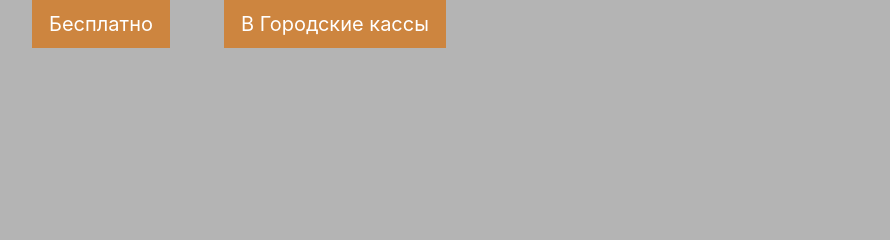
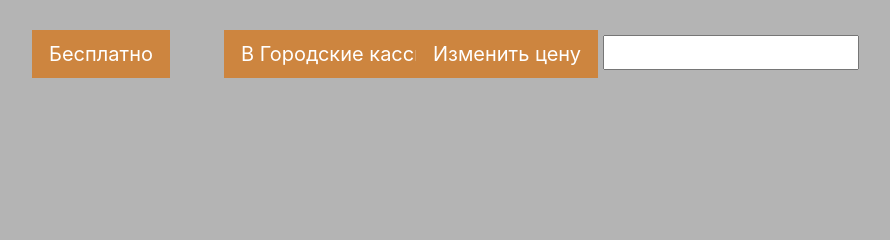
Before and after one commit to kirpastuhov/EuroCirc, a Django app: template desk/templates/desk/box.html in a window 1280 px wide. Shown: the part 368-608 px from the top of the page, without its empty margins (32-922 px from the left). Run offline with Django 3.2, Linux system fonts and the light colour scheme; the template is opened without the code that fills it, so the values that code supplies are empty; some libraries are stand-ins or nearby versions.

Commit message:
Added 'change_price' feature

```diff
--- a/desk/static/desk/box.css
+++ b/desk/static/desk/box.css
@@ -170,6 +170,7 @@ border-color: #6666ff;
 div [class="free"]{
 	display: inline-block;
 	position: absolute;
+	padding-top: 30px;
 	left: 5%;
 	top: 100%;
 }
@@ -177,7 +178,15 @@ div [class="free"]{
 div [class="free2"]{
 	display: inline-block;
 	position: absolute;
+	padding-top: 30px;
 	left: 20%;
+	top: 100%;
+}
+div [class="free3"]{
+	display: inline-block;
+	padding-top: 30px;
+	position: absolute;
+	left: 35%;
 	top: 100%;
 }
 
--- a/desk/templates/desk/box.html
+++ b/desk/templates/desk/box.html
@@ -91,5 +91,14 @@
 				</form>
 </div>
 
+<div class="free3">
+				<form method="post">
+					{%csrf_token%}
+					<input type="hidden" name="next" value="{{ request.path }}">
+					<button type="submit" class="btn btn-primary-free btn-lg sharp" name="Change_Price", id="sell_button">Изменить цену </button>
+					<input type="number" name='change_price' step="100"></input>
+				</form>
+</div>
+
 <h1>К оплате : {{batch}} </h1>
 </body>
```
Also changed, not shown: desk/views.py (+20 -0 lines).
